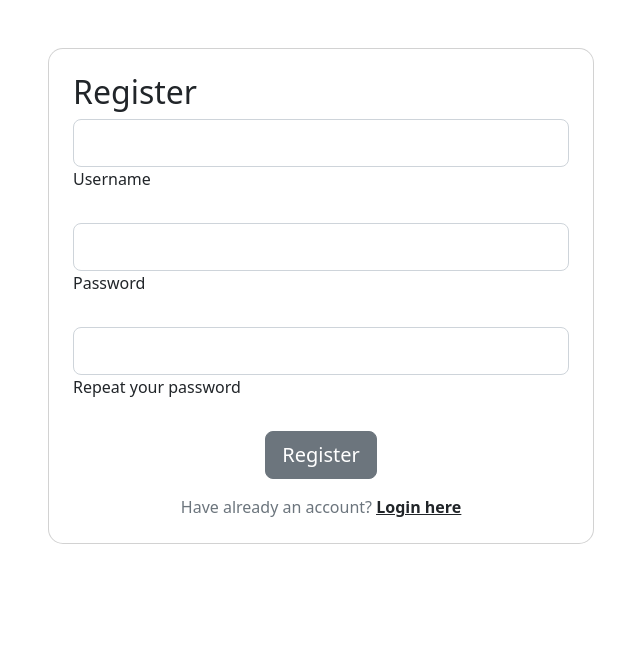
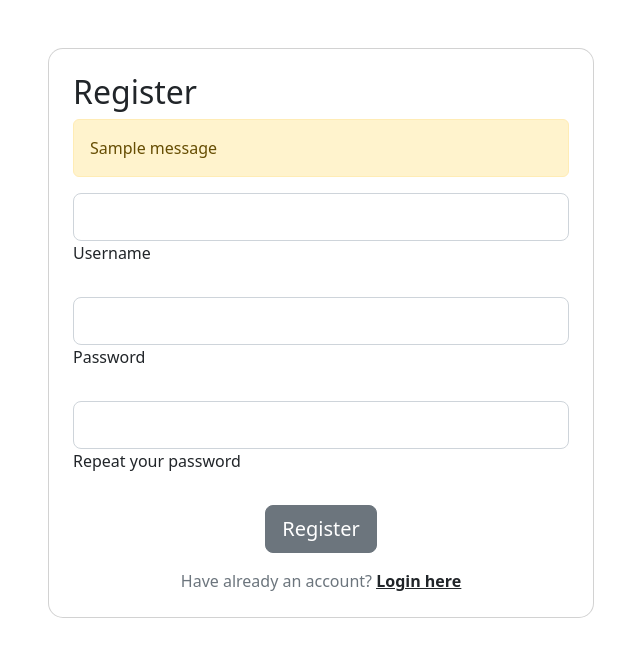
Before and after one commit to mahonyodhran/shoutr, a Flask app: page /auth/register in a window 1280 px wide. Shown: the top 657 px of the page, without its empty margins (319-959 px from the left). Run offline with Flask 2, Linux system fonts and the light colour scheme; one stand-in notice (Sample message) is shown.

Commit message:
added error messages lost from base.html extension

```diff
--- a/shoutr/templates/auth/login.html
+++ b/shoutr/templates/auth/login.html
@@ -20,6 +20,9 @@
                 <form method="post">
 
                   <h2>Login</h2>
+                  {% for message in get_flashed_messages() %}
+                  <div class="alert alert-warning">{{ message }}</div>
+                  {% endfor %}
                   <div class="form-outline mb-4">
                     <input type="text" name="username" id="username" class="form-control form-control-lg" required />
                     <label class="form-label" for="username">Username</label>
--- a/shoutr/templates/auth/register.html
+++ b/shoutr/templates/auth/register.html
@@ -20,6 +20,9 @@
                 <form method="post">
 
                   <h2>Register</h2>
+                  {% for message in get_flashed_messages() %}
+                  <div class="alert alert-warning">{{ message }}</div>
+                  {% endfor %}
                   <div class="form-outline mb-4">
                     <input type="text" name="username" id="username" class="form-control form-control-lg" required />
                     <label class="form-label" for="username">Username</label>
```
